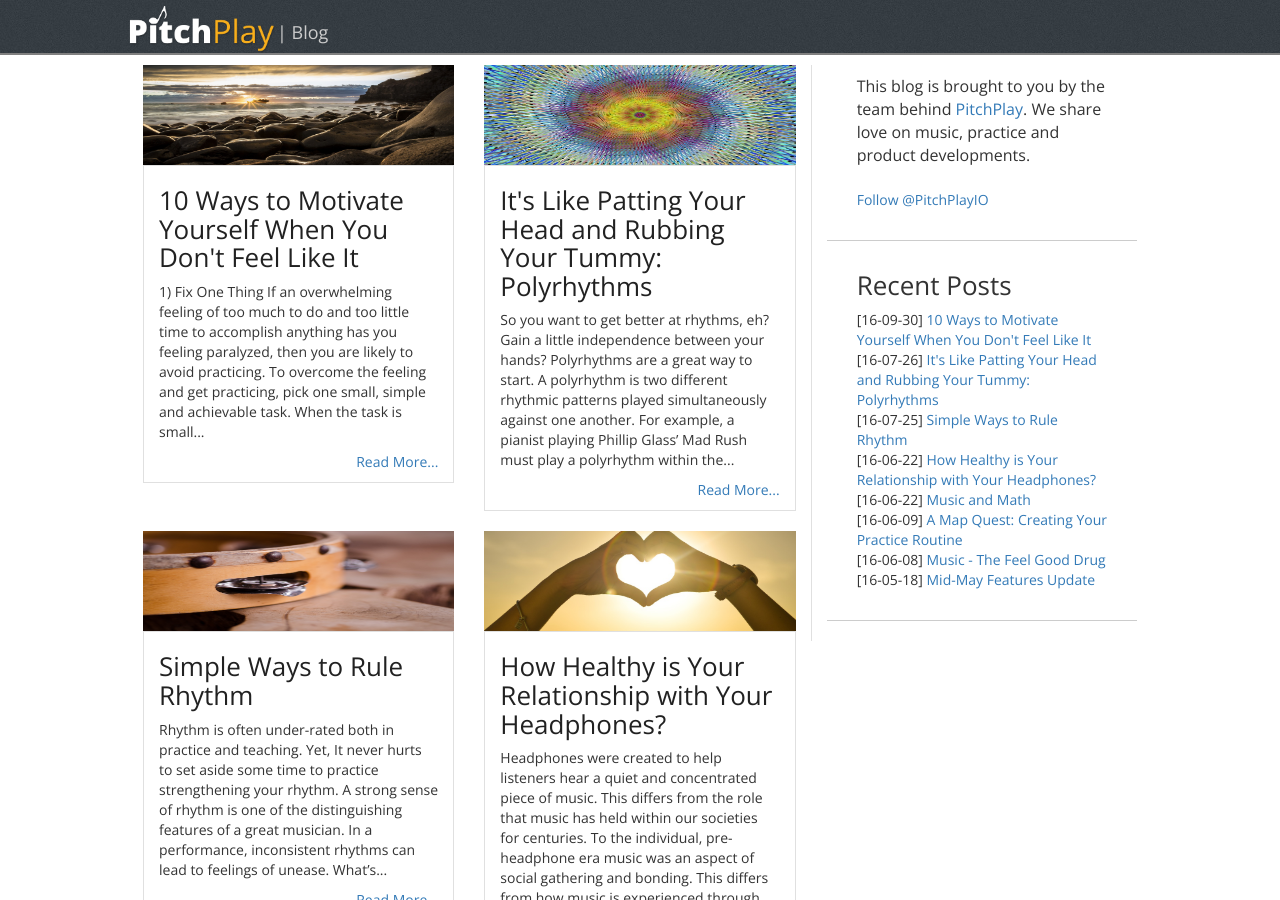
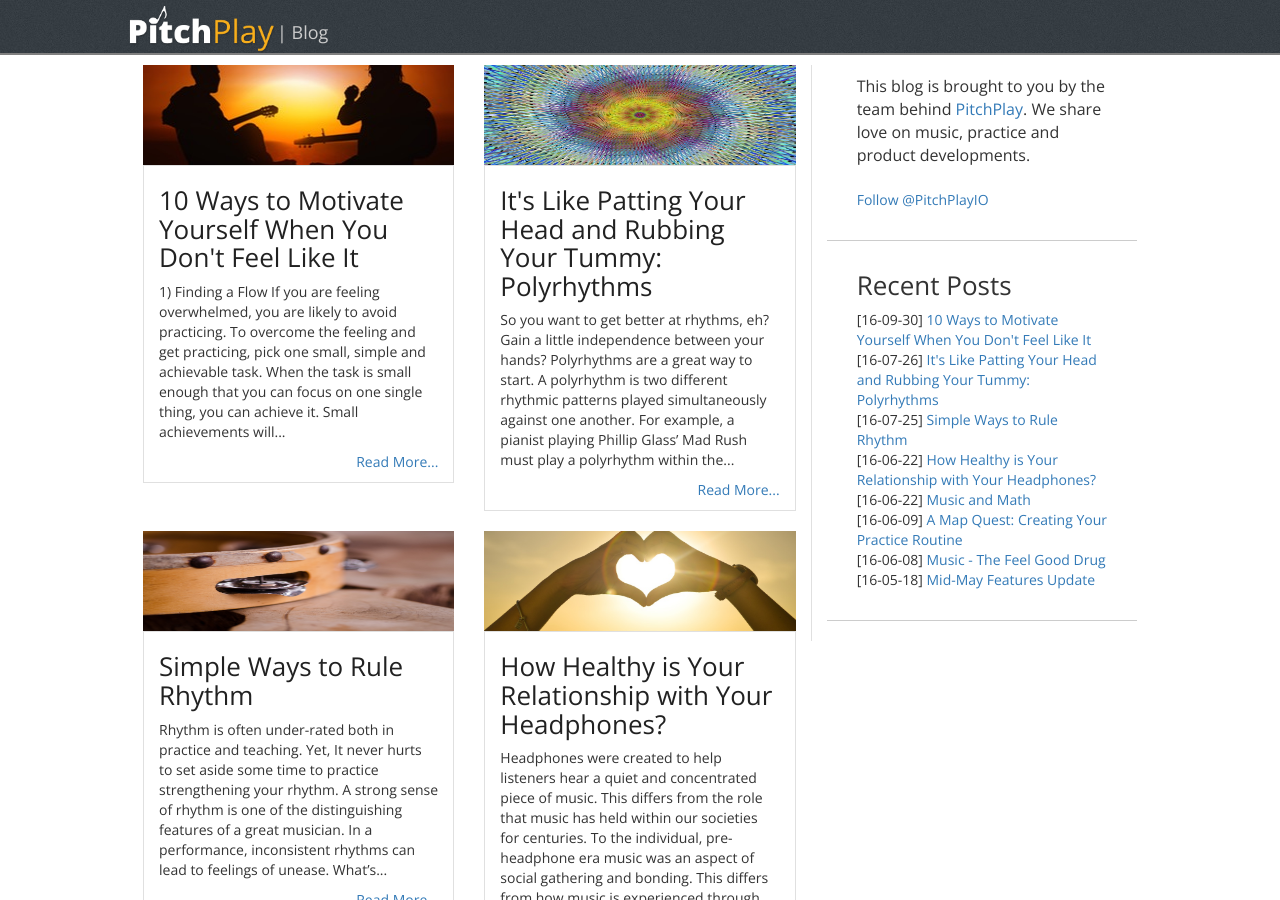
Before and after one commit to pitchplay/blog-content, a Jekyll site: the page built from index.html, in a window 1280 px wide and 900 px high. Built offline with Jekyll 4.4.1, drawn with Linux system fonts in a browser that asks for light colours; nearby versions of some CDN libraries; the list of posts is cut into pages by our own code; comment, search, counter and statistics services are not loaded.

Commit message:
add images

```diff
--- a/_posts/2016-09-30-motivate-practice.md
+++ b/_posts/2016-09-30-motivate-practice.md
@@ -3,31 +3,31 @@ layout: post
 title: "10 Ways to Motivate Yourself When You Don't Feel Like It"
 author: "Hayley MacLeod"
 categories: pitchplay
-header: /assets/img/blog-header-images/newlooks.png
+header: /assets/img/blog-header-images/motivate.jpg
 ---
-## 1) Fix One Thing
+## 1) Finding a Flow
 
-If an overwhelming feeling of too much to do and too little time to accomplish anything has you feeling paralyzed, then you are likely to avoid practicing. To overcome the feeling and get practicing, pick one small, simple and achievable task.
+If you are feeling overwhelmed, you are likely to avoid practicing. To overcome the feeling and get practicing, pick one small, simple and achievable task.
 
-When the task is small enough that you can focus on one single thing, then you can achieve it. Making small achievements will continue to motivate you to stick it out and help you make small accomplishments. Time does not go by wasted and over time your small accomplishments result in you reaching your bigger goals.
+When the task is small enough that you can focus on one single thing, you can achieve it. Small achievements will motivate you and will help you create a flow. Over time, you will reach your bigger goals.
 
-Do something small and create a flow. Getting started will get you motivated.
+## 2) Listen to Become inspired
 
-## 2) Play Something You Love, Listen to Inspiration
-
-Play your favorite song. Regardless to how irrelevant your favorite song may seem to what you are practicing, hearing something you love is inspiring. Your creative senses will begin to stir.
+Listen to a piece of music that features your instrument. Before you know it, your creative senses will begin to stir. Hearing something you love is inspiring and your fingers will be itching to play.
 
 ## 3) Be Silly
 
-Sometimes the thing holding you back is the association of playing your instrument with work. If the hardest part, what is keeping you from practicing, is just picking up your instrument, think of trying to tackle a new or weird sound effect. Do something fun and be silly. Exploring the sounds that your instrument is able to produce, will inspire you.
+If the thing that is keeping you from practicing, is picking up your instrument, be silly. If playing your instrument feels like a chore, you need to do something that is fun. Try exploring the sounds that your instrument is able to produce. Write a spooky song with silly noises in the spirit of Halloween.
 
-Always keep your instrument in sight. If it is tucked away, it may seem like too much work to dig it out. Leave it some where safe but easy to access.
+Additionally, always keep your instrument in sight. If your instrument is hidden away, it may seem like too much work to dig it out. Keep it some where safe but easy to access.
 
 ## 4) Share to Inspire
 
 Learning new things is often motivating and inspirational. Teaching can also be motivating and inspirational.
 
 Share something you know and in turn, you'll inspire yourself to practice.
+
+![](/assets/img/2016-09-30/sharemusic.jpeg){:width="90%"}
 
 ## 5) Think of Later to Avoid Neglecting Now
 
@@ -57,6 +57,8 @@ Your reward could be as simple as a cup of coffee (see number 6) or putting asid
 
 What inspired you to choose the instrument you have chosen to play. The passion that inspired you to begin playing music is still in you. Find and re-ignite your desire to learn and play. Having a performance or goal to work towards will always be one of the surest ways to fuel the fire.
 
+![](/assets/img/2016-09-30/sparkler.jpeg){:width="90%"}
+
 ## 10) Fake It Till You Make It
 
 Even if you don't feel like practicing, act like you do.  The catchphrase "fake it till you make it" is often used as a therapy technique. The catchphrase encourages an individual to catch themselves in a self-fulfilling prophecy.
```
Also changed, not shown: assets/img/blog-header-images/motivate.jpg (added), 7 other files.
